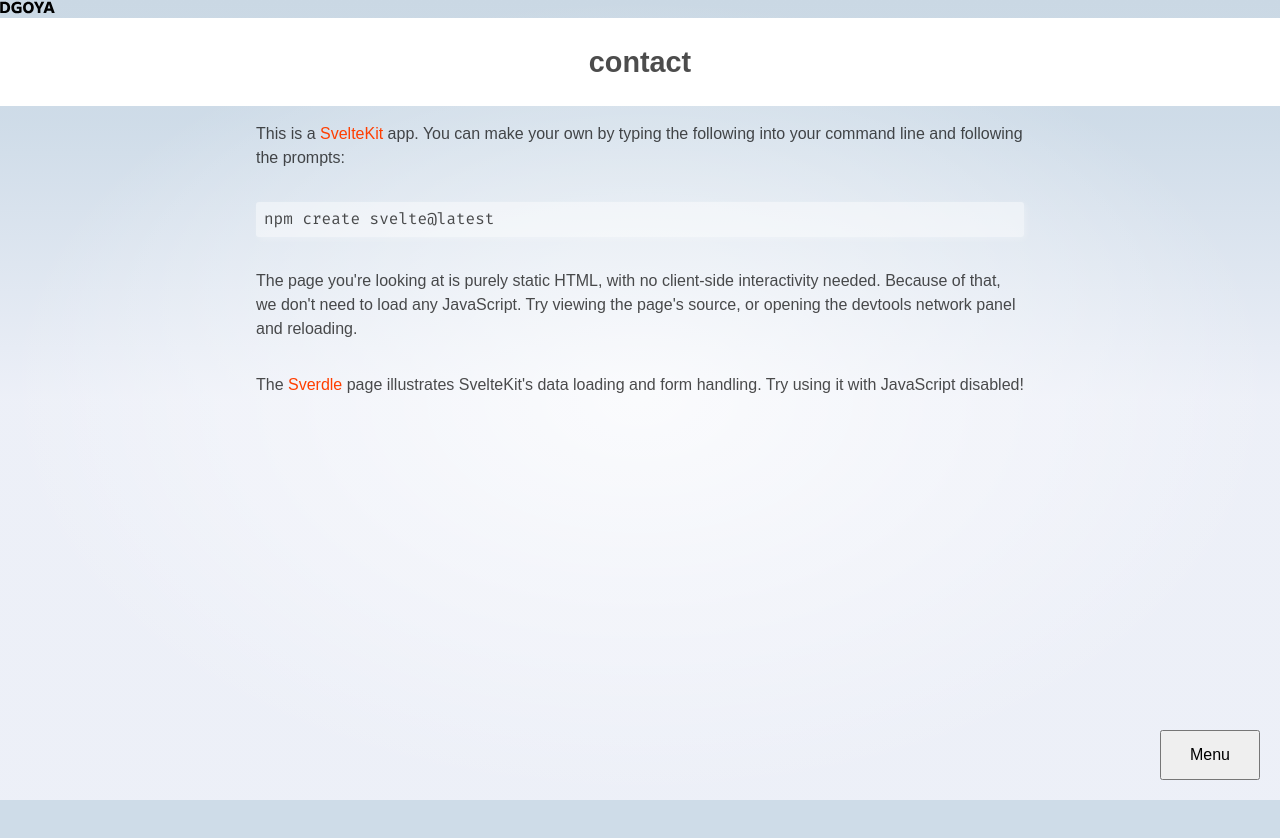
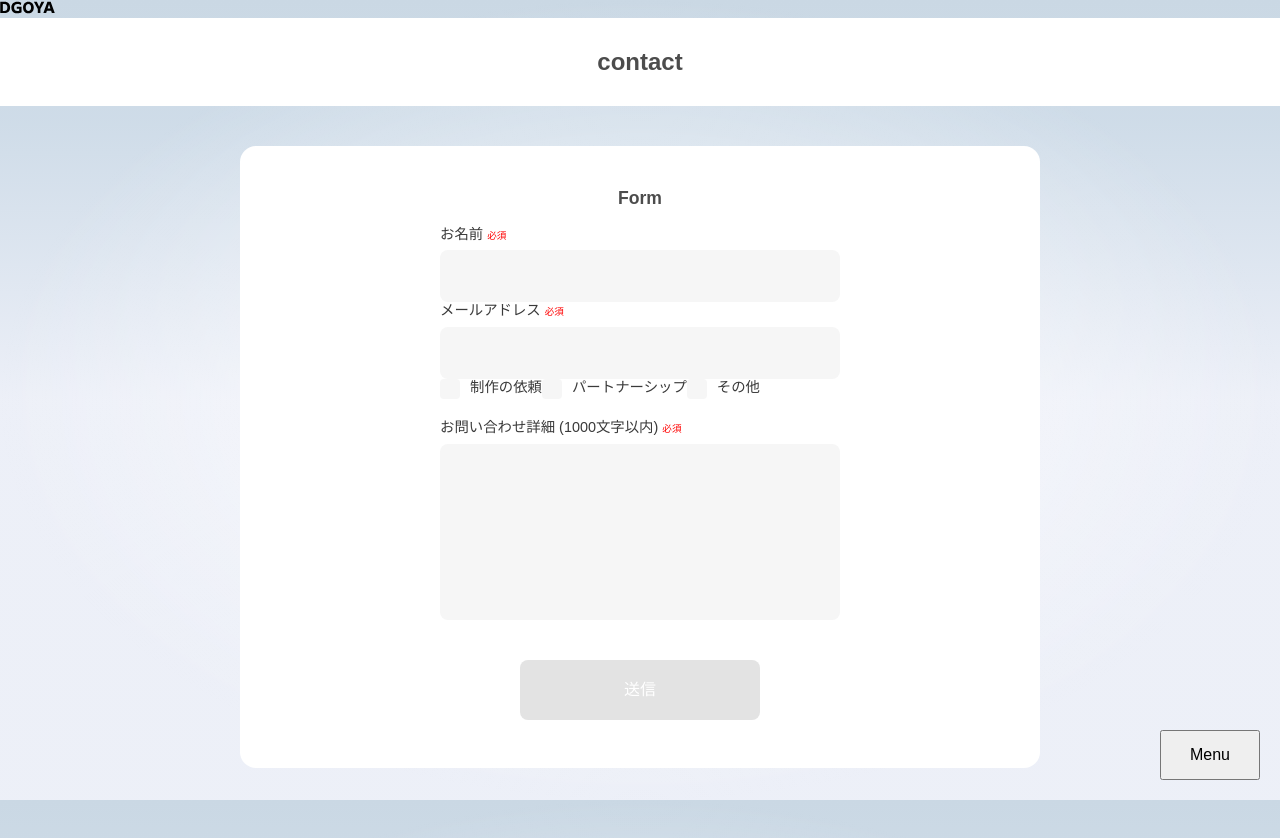
Before and after one commit to w3cdp6084-dev/totto, a SvelteKit app: page /contact in a window 1280 px wide. Shown: the top 838 px of the page. Before the commit the page ends 800 px from the top, so only its background shows below. Built offline with nearby package versions, Linux system fonts and the light colour scheme.

Commit message:
contact add

```diff
--- a/src/lib/Heading.svelte
+++ b/src/lib/Heading.svelte
@@ -8,7 +8,7 @@
 {:else if level === 2}
  <h2 class="heading-2">{text}</h2>
 {:else if level === 3}
- <h3>{text}</h3>
+ <h3 class="heading-3">{text}</h3>
 {:else if level === 4}
  <h4>{text}</h4>
 {:else if level === 5}
@@ -19,7 +19,7 @@
 
 <style>
  .heading-2 {
-  font-size: 1.8rem;
+  font-size: 1.5rem;
   font-weight: bold;
   text-align: center;
   width: 100%;
@@ -28,4 +28,9 @@
   margin: 0;
   height: 88px;
  }
+ .heading-3 {
+  font-size: 1.1rem;
+  font-weight: bold;
+  text-align: center;
+ }
 </style>
--- a/src/routes/contact/+page.svelte
+++ b/src/routes/contact/+page.svelte
@@ -7,22 +7,137 @@
 </script>
 
 <Heading level={2} text="contact"/>
-<div class="text-column">
-	<p>
-		This is a <a href="https://kit.svelte.dev">SvelteKit</a> app. You can make your own by typing the
-		following into your command line and following the prompts:
-	</p>
+<div class="wrap">
+	<div class="inner">
+		<Heading level={3} text="Form" />
+		<form class="form">
+			<label for="name">お名前 <span>必須</span></label>
+			<input type="text" id="name" name="name" />
+			<label for="email">メールアドレス <span>必須</span></label>
+			<input type="email" id="email" name="email" />
+			<div class="radio-group">
+				<input type="radio" id="request" name="inquiry-type" value="制作の依頼" />
+  				<label for="request">制作の依頼</label>
+  				<input type="radio" id="partnership" name="inquiry-type" value="パートナーシップ" />
+  				<label for="partnership">パートナーシップ</label>
+  				<input type="radio" id="other" name="inquiry-type" value="その他" />
+  				<label for="other">その他</label>
+			</div>
+			<label for="message">お問い合わせ詳細 (1000文字以内) <span>必須</span></label>
+			<textarea id="message" name="message"></textarea>
+			<button type="submit">送信</button>
+		</form>
 
-	<pre>npm create svelte@latest</pre>
 
-	<p>
-		The page you're looking at is purely static HTML, with no client-side interactivity needed.
-		Because of that, we don't need to load any JavaScript. Try viewing the page's source, or opening
-		the devtools network panel and reloading.
-	</p>
 
-	<p>
-		The <a href="/sverdle">Sverdle</a> page illustrates SvelteKit's data loading and form handling. Try
-		using it with JavaScript disabled!
-	</p>
+
+
+	</div>
 </div>
+
+
+
+
+
+<style lang="scss">
+	.wrap {
+		max-width: 800px;
+		margin: 40px auto 0;
+		background-color:	#fff;
+		border-radius: 16px;
+	}
+	.inner {
+		padding: 24px 200px;
+		.form	{
+			display: grid;
+			input {
+				padding: 8px;
+				border-radius: 8px;
+				border: none;
+				background-color: #F6F6F6;
+				height: 36px;
+			}
+			textarea	{
+				padding: 8px;
+				border-radius: 8px;
+				border: none;
+				margin-bottom: 16px;
+				background-color: #F6F6F6;
+				height: 160px;
+				resize: none;
+			}
+			label {
+				margin-bottom: 8px;
+				color: #3A3A3A;
+				font-size: 0.9rem;
+				span{
+					color: #ff0000;
+					font-size: 0.6rem;
+				}
+			}
+			.radio-group {
+				display: flex;
+				align-items: center;
+				margin-bottom: 16px;
+			}
+
+			.radio-group label {
+				position: relative;
+				display: inline-block;
+				padding-left: 30px;
+				cursor: pointer;
+				user-select: none;
+			}
+
+			.radio-group input[type="radio"] {
+				opacity: 0;
+				position: absolute;
+				width: 0;
+				height: 0;
+				margin: 0;
+				padding: 0;
+			}
+
+			.radio-group label:before {
+				content: '';
+				position: absolute;
+				left: 0;
+				top: 0;
+				width: 20px;
+				height: 20px;
+				border-radius: 4px; /* 四角形のデザイン */
+				background-color: #F6F6F6;
+				cursor: pointer;
+			}
+
+			.radio-group input[type="radio"]:checked + label:before {
+				background-color: #F6F6F6; /* チェックされたときの背景色 */
+			}
+
+			.radio-group input[type="radio"]:checked + label:after {
+				content: ''; /* チェックマークを示すための内容 */
+				position: absolute;
+				left: 5px;
+				top: 9px;
+				width: 6px;
+				height: 11px;
+				border: solid #3a3a3a;
+				border-width: 0 3px 3px 0;
+				transform: rotate(45deg);
+			}
+
+			button {
+				grid-column: 1 / -1;
+				padding: 8px 16px;
+				border-radius: 8px;
+				background-color: #E3E3E3;
+				color: #fff;
+				cursor: pointer;
+				width: 240px;
+				height: 60px;
+				margin:	24px auto;
+				border: none;
+			}
+		}
+	}
+</style>
```
Also changed, not shown: src/routes/about/+page.svelte (+7 -16 lines).
